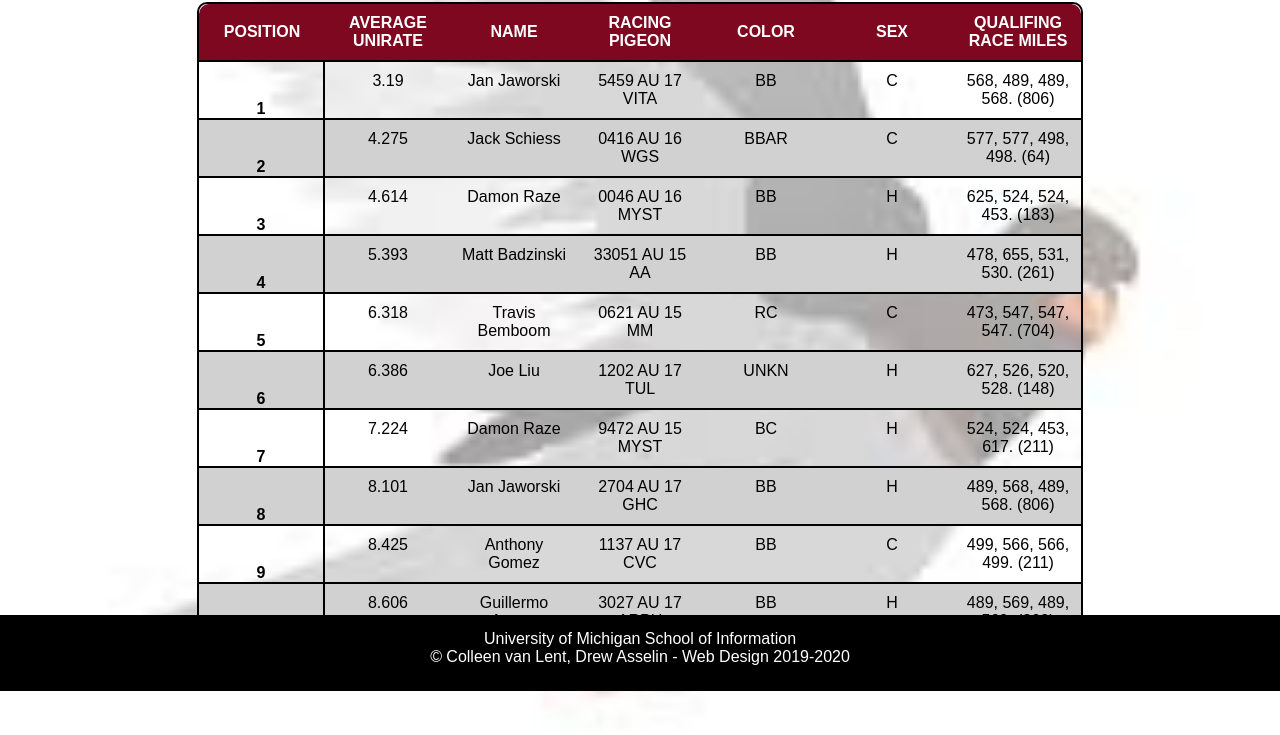
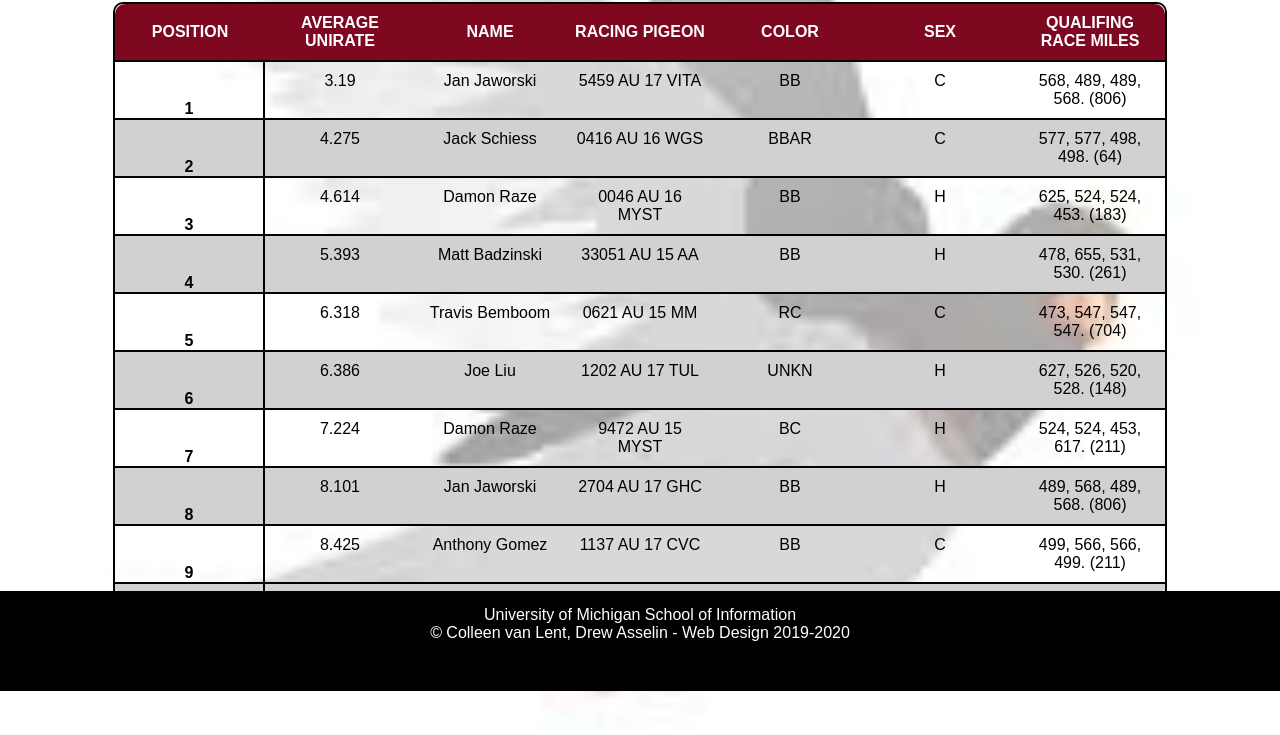
Before and after one commit to rielaben/homework4-2021, a plain HTML site: page index.html in a window 1280 px wide. Shown: the part 109-844 px from the top of the page. Drawn offline with Linux system fonts and the light colour scheme; a web font is replaced by a local one.

Commit message:
Add files via upload

```diff
--- a/css/style.css
+++ b/css/style.css
@@ -85,7 +85,7 @@ td{
 centered horizontally and vertically, and
  uppercase with a dark red background (#7e0820). */
 .colhead{
-  width: 126px;
+  width: 150px;
   padding: 10px;
   vertical-align: middle;
   text-align: center;
@@ -113,7 +113,7 @@ centered horizontally and vertically, and
  */
 
 tr:nth-child(odd){
-  background-color: transparent;
+  background: transparent;
 }
 
 /*Req 6e*/
@@ -130,7 +130,7 @@ hexadecimal.
  */
 
 tr:hover{
-  background-color: rgba(126, 8, 32, 0.25);
+  background: rgba(126, 8, 32, 0.25);
 }
 
 
@@ -147,7 +147,7 @@ to make sure the outer cells are rounded no matter how big the table is?
 (You need extra code to make sure only the *outside* borders are rounded, not all of the cells.)
  */
 
- table{
+table{
   margin-left: auto;
   margin-right: auto;
   border: 2px solid #000000;
@@ -163,12 +163,12 @@ thead tr:first-child th:last-child{
   border-top-right-radius: 10px;
 }
 
-tbody tr:last-child td:first-child{
-  border-bottom-left-radius: 10px;
+tbody tr:last-child td:last-child{
+  border-bottom-right-radius: 10px;
 }
 
-tbody tr:last-child td:last-child{
-  border-bottom-right-radius: 10px;
+tbody tr:last-child th:first-child{
+  border-bottom-left-radius: 10px;
 }
 
 /*Add selectors and rules here*/
@@ -184,10 +184,7 @@ footer{
   background:#000000;
   text-align:center;
   color: #FFFFFF;
-  bottom: 0;
-  height: 76px;
-
-  /* why is it position:fixed?? That's correct version */
+  height: 100px;
   position:fixed;
   bottom: 0;
   left: 0;
```
